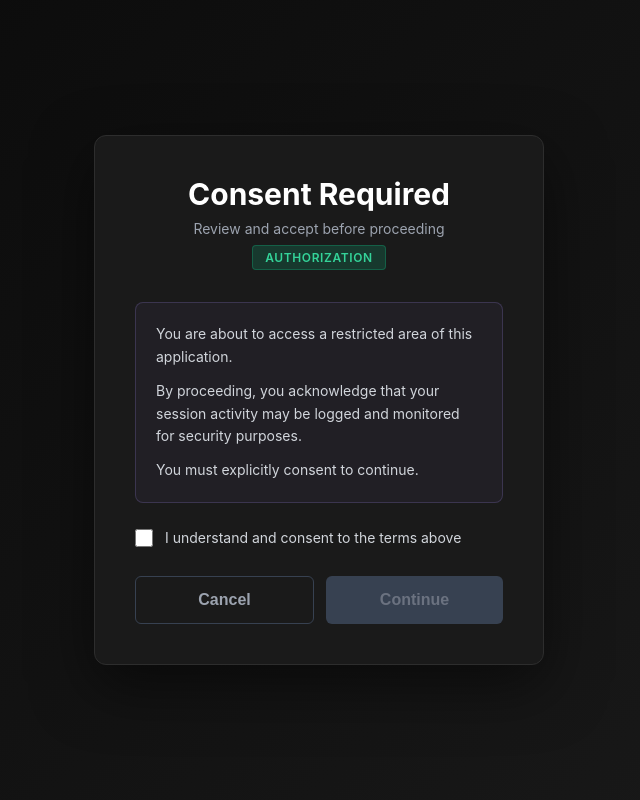
After one commit to pjn2work/vulapp, a Flask app: page /web/login-2fa-with-consent/consent in a window 1280 px wide. The commit adds this page. Shown: the whole page, without its empty margins (321-961 px from the left). Run offline with Flask 3, Linux system fonts and the light colour scheme; a user stored in the database is signed in.

Commit message:
add login credentials with 2fa and with consent

```diff
--- a/vulapp/routes/web_routes.py
+++ b/vulapp/routes/web_routes.py
@@ -7,7 +7,7 @@ import subprocess
 import pyotp
 from flask import Blueprint, request, render_template, redirect, url_for, session, make_response, jsonify, send_from_directory
 from graphene import ObjectType, String, Schema, List, Field, Int
-from vulapp.auth import requires_basic_auth, requires_session, requires_2fa_session, requires_secret_header, requires_secret_cookie
+from vulapp.auth import requires_basic_auth, requires_session, requires_2fa_session, requires_2fa_consent_session, requires_secret_header, requires_secret_cookie
 from vulapp.config import (
     USERNAME, PASSWORD, TOTP_SEED, SECRET_HEADER_NAME, SECRET_HEADER_VALUE,
     SECRET_COOKIE_NAME, SECRET_COOKIE_VALUE, DATABASE,
@@ -68,9 +68,7 @@ def welcome_simple():
     return render_template('welcome_simple.html', username=username)
 
 
-# 3. 2FA Login (User + Pass + TOTP)
-@web_bp.route('/web/login-2fa', methods=['GET', 'POST'])
-def login_2fa():
+def _handle_login_2fa(with_consent=False):
     if request.method == 'POST':
         username = request.form.get('username')
         password = request.form.get('password')
@@ -82,6 +80,9 @@ def login_2fa():
                 totp = pyotp.TOTP(TOTP_SEED)
                 if totp.verify(otp):
                     session['username'] = username
+                    if with_consent:
+                        session['2fa_consent_pending'] = True
+                        return redirect(url_for('web.login_2fa_with_consent_page'))
                     session['2fa_logged_in'] = True
                     response = make_response(redirect(url_for('web.welcome_2fa')))
                     #response.set_cookie(SECRET_COOKIE_NAME, SECRET_COOKIE_VALUE)
@@ -94,12 +95,57 @@ def login_2fa():
     return render_template('login_2fa.html')
 
 
+# 3. 2FA Login (User + Pass + TOTP)
+@web_bp.route('/web/login-2fa', methods=['GET', 'POST'])
+def login_2fa():
+    return _handle_login_2fa(with_consent=False)
+
+
+# 3b. 2FA Login with Consent (User + Pass + TOTP + Consent)
+@web_bp.route('/web/login-2fa-with-consent', methods=['GET', 'POST'])
+def login_2fa_with_consent():
+    return _handle_login_2fa(with_consent=True)
+
+
+@web_bp.route('/web/login-2fa-with-consent/consent', methods=['GET', 'POST'])
+def login_2fa_with_consent_page():
+    if not session.get('2fa_consent_pending'):
+        return redirect(url_for('web.login_2fa_with_consent'))
+
+    if request.method == 'POST':
+        action = request.form.get('action', '')
+        consent = request.form.get('consent', '')
+
+        if action == 'cancel' or not consent:
+            session.pop('2fa_consent_pending', None)
+            session.pop('username', None)
+            return render_template('login_2fa.html', error_message="you need to consent"), 404
+
+        session.pop('2fa_consent_pending', None)
+        session['2fa_logged_in'] = True
+        session['2fa_consent'] = True
+        response = make_response(redirect(url_for('web.welcome_2fa_with_consent')))
+        #response.set_cookie(SECRET_COOKIE_NAME, SECRET_COOKIE_VALUE)
+        return response
+
+    return render_template('consent_2fa.html')
+
+
 @web_bp.route('/web/welcome-2fa')
 @requires_2fa_session
 def welcome_2fa():
     # VULNERABLE: Reflected XSS via username
     username = session.get('username', '!NOT FOUND!')
     return f"<h1>You are welcome {username}!</h1><p>You have successfully logged in with 2FA.</p>"
+
+
+@web_bp.route('/web/welcome-2fa-with-consent')
+@requires_2fa_session
+@requires_2fa_consent_session
+def welcome_2fa_with_consent():
+    # VULNERABLE: Reflected XSS via username
+    username = session.get('username', '!NOT FOUND!')
+    return f"<h1>You are welcome {username}!</h1><p>You have successfully logged in with 2FA and given consent.</p>"
 
 
 @web_bp.route('/web/welcome-header')
--- /dev/null
+++ b/vulapp/templates/consent_2fa.html
@@ -0,0 +1,197 @@
+<!DOCTYPE html>
+<html lang="en">
+<head>
+    <meta charset="UTF-8">
+    <meta name="viewport" content="width=device-width, initial-scale=1.0">
+    <title>Consent - VulApp</title>
+    <style>
+        * {
+            margin: 0;
+            padding: 0;
+            box-sizing: border-box;
+        }
+
+        body {
+            font-family: -apple-system, BlinkMacSystemFont, 'Segoe UI', Roboto, 'Helvetica Neue', Arial, sans-serif;
+            background: linear-gradient(135deg, #0a0a0a 0%, #1a1a1a 100%);
+            min-height: 100vh;
+            display: flex;
+            align-items: center;
+            justify-content: center;
+            padding: 2rem;
+        }
+
+        .container {
+            width: 100%;
+            max-width: 450px;
+        }
+
+        .card {
+            background: #1a1a1a;
+            border: 1px solid #2d2d2d;
+            border-radius: 12px;
+            padding: 2.5rem;
+            box-shadow: 0 20px 60px rgba(0, 0, 0, 0.5);
+        }
+
+        .header {
+            text-align: center;
+            margin-bottom: 2rem;
+        }
+
+        h1 {
+            font-size: 1.875rem;
+            font-weight: 700;
+            color: #ffffff;
+            margin-bottom: 0.5rem;
+        }
+
+        .subtitle {
+            font-size: 0.875rem;
+            color: #9ca3af;
+        }
+
+        .badge {
+            display: inline-block;
+            padding: 0.25rem 0.75rem;
+            border-radius: 4px;
+            font-size: 0.75rem;
+            font-weight: 600;
+            text-transform: uppercase;
+            letter-spacing: 0.05em;
+            background: rgba(16, 185, 129, 0.2);
+            color: #34d399;
+            border: 1px solid rgba(16, 185, 129, 0.3);
+            margin-top: 0.5rem;
+        }
+
+        .consent-box {
+            background: rgba(167, 139, 250, 0.05);
+            border: 1px solid rgba(167, 139, 250, 0.2);
+            border-radius: 8px;
+            padding: 1.25rem;
+            margin-bottom: 1.5rem;
+            color: #d1d5db;
+            font-size: 0.875rem;
+            line-height: 1.6;
+        }
+
+        .consent-box p + p {
+            margin-top: 0.75rem;
+        }
+
+        .checkbox-group {
+            display: flex;
+            align-items: flex-start;
+            gap: 0.75rem;
+            margin-bottom: 1.75rem;
+            cursor: pointer;
+        }
+
+        .checkbox-group input[type="checkbox"] {
+            width: 1.125rem;
+            height: 1.125rem;
+            margin-top: 0.125rem;
+            accent-color: #a78bfa;
+            cursor: pointer;
+            flex-shrink: 0;
+        }
+
+        .checkbox-group label {
+            font-size: 0.875rem;
+            color: #d1d5db;
+            cursor: pointer;
+            line-height: 1.5;
+        }
+
+        .button-row {
+            display: flex;
+            gap: 0.75rem;
+        }
+
+        button {
+            flex: 1;
+            padding: 0.875rem 1.5rem;
+            border: none;
+            border-radius: 6px;
+            font-weight: 600;
+            font-size: 1rem;
+            cursor: pointer;
+            transition: all 0.2s ease;
+        }
+
+        button[type="submit"] {
+            background: linear-gradient(135deg, #a78bfa, #ec4899);
+            color: #ffffff;
+        }
+
+        button[type="submit"]:hover:not(:disabled) {
+            transform: translateY(-2px);
+            box-shadow: 0 8px 24px rgba(167, 139, 250, 0.3);
+        }
+
+        button[type="submit"]:active:not(:disabled) {
+            transform: translateY(0);
+        }
+
+        button[type="submit"]:disabled {
+            background: #374151;
+            color: #6b7280;
+            cursor: not-allowed;
+        }
+
+        button.cancel-btn {
+            background: transparent;
+            color: #9ca3af;
+            border: 1px solid #374151;
+        }
+
+        button.cancel-btn:hover {
+            background: rgba(239, 68, 68, 0.1);
+            border-color: rgba(239, 68, 68, 0.4);
+            color: #fca5a5;
+        }
+
+        .divider {
+            height: 1px;
+            background: #2d2d2d;
+            margin: 1.5rem 0;
+        }
+    </style>
+</head>
+<body>
+    <div class="container">
+        <div class="card">
+            <div class="header">
+                <h1>Consent Required</h1>
+                <p class="subtitle">Review and accept before proceeding</p>
+                <span class="badge">Authorization</span>
+            </div>
+
+            <div class="consent-box">
+                <p>You are about to access a restricted area of this application.</p>
+                <p>By proceeding, you acknowledge that your session activity may be logged and monitored for security purposes.</p>
+                <p>You must explicitly consent to continue.</p>
+            </div>
+
+            <form method="POST">
+                <div class="checkbox-group">
+                    <input type="checkbox" id="consent" name="consent" value="yes" onchange="toggleSubmit(this)">
+                    <label for="consent">I understand and consent to the terms above</label>
+                </div>
+
+                <div class="button-row">
+                    <button type="submit" name="action" value="cancel" class="cancel-btn" onclick="this.form.consent.disabled=true">Cancel</button>
+                    <button type="submit" name="action" value="submit" id="submit-btn" disabled>Continue</button>
+                </div>
+            </form>
+        </div>
+    </div>
+
+    <script>
+        function toggleSubmit(checkbox) {
+            document.getElementById('submit-btn').disabled = !checkbox.checked;
+        }
+    </script>
+</body>
+</html>
```
Also changed, not shown: ENDPOINTS.md (+3 -0 lines), vulapp/auth.py (+9 -0 lines), vulapp/templates/index.html (+27 -0 lines), README.md.
